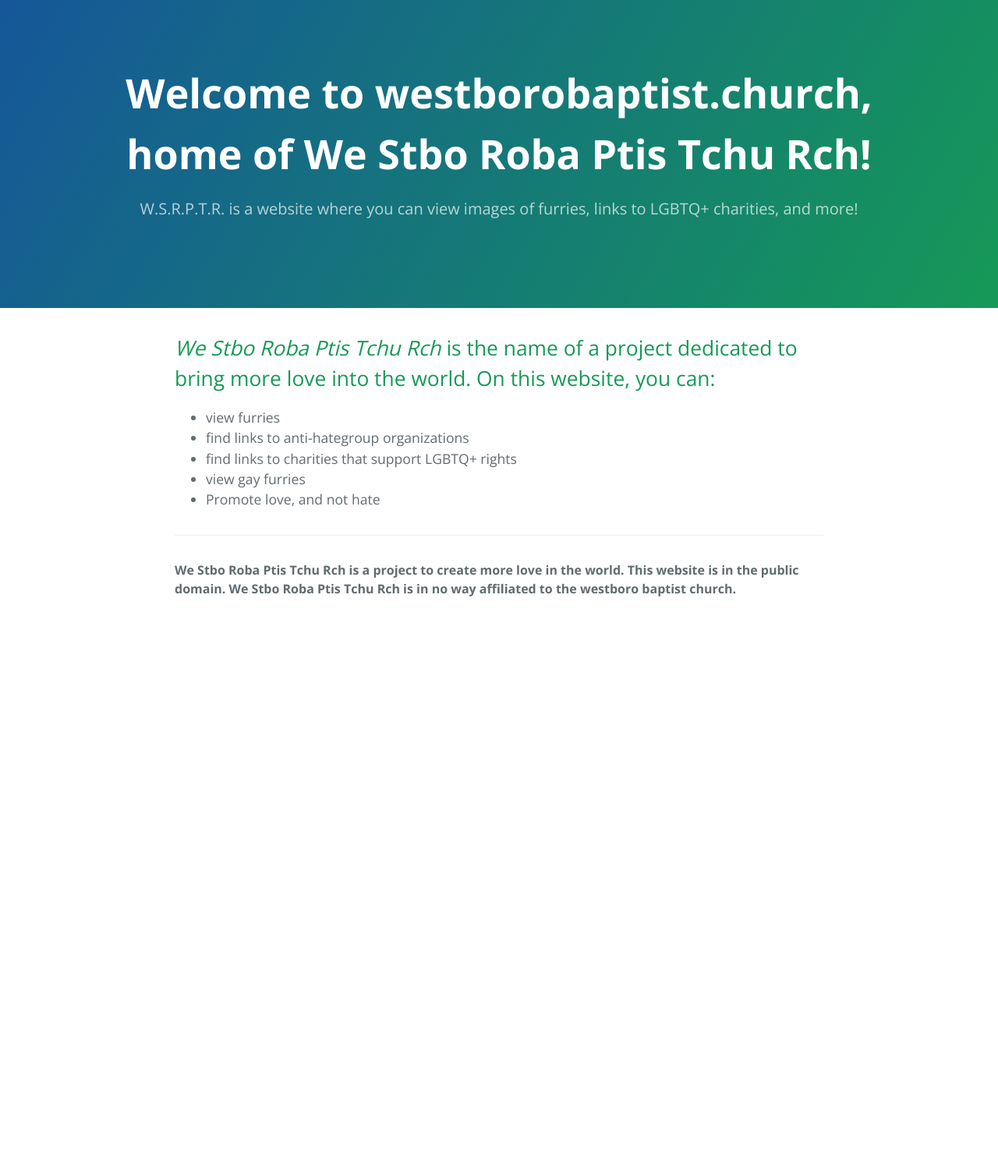
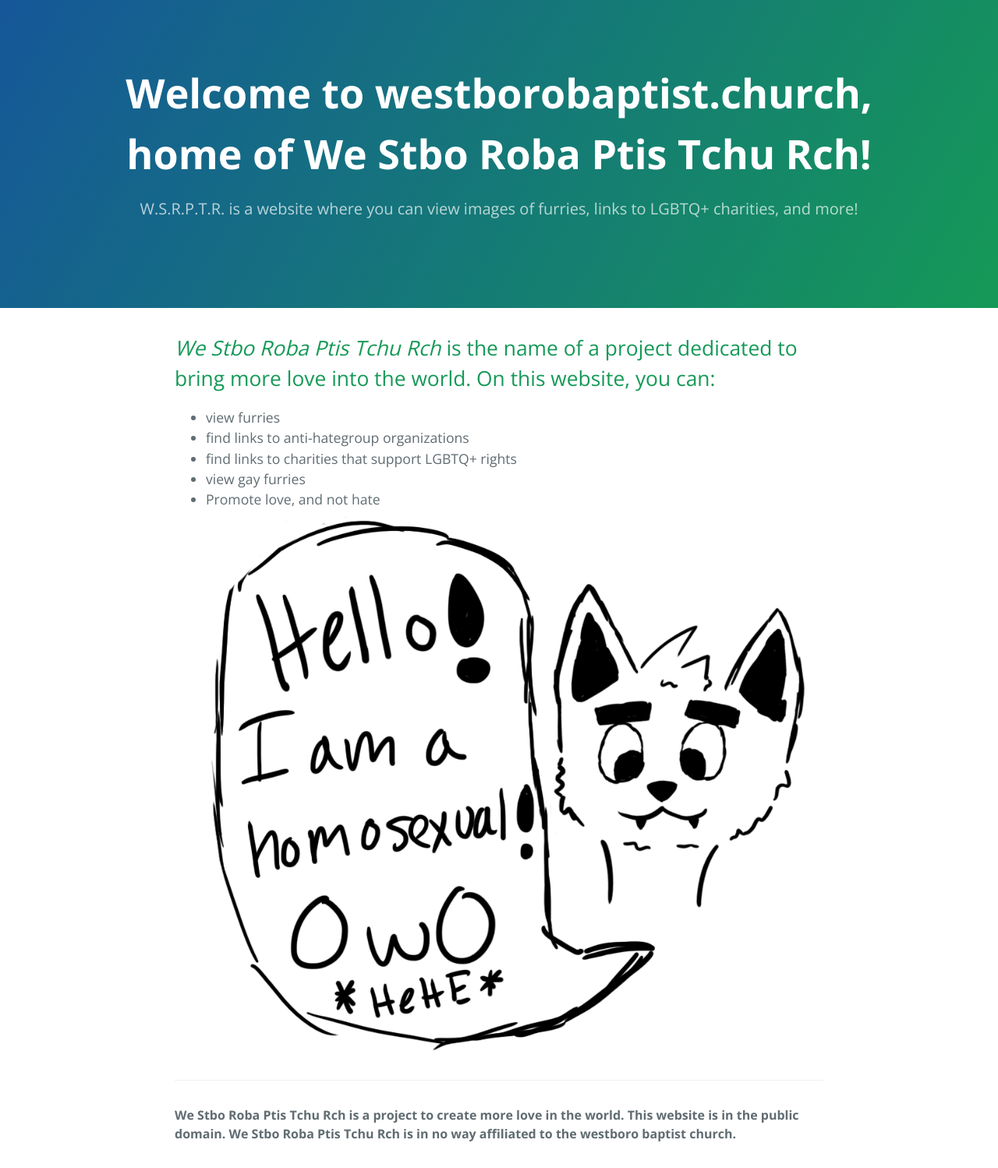
Before and after one commit to averyburnettmiller/cayman, a Jekyll site: the page built from index.md, in a window 1280 px wide. Shown: the whole page at 78% size. Built offline with Jekyll 4.4.1, drawn with Linux system fonts in a browser that asks for light colours; our own code applies the rules of GitHub Pages for plain Markdown files; before the commit the page ends 900 px from its top, so only the background shows below that.

Commit message:
Update index.md

```diff
--- a/index.md
+++ b/index.md
@@ -8,3 +8,4 @@
 - find links to charities that support LGBTQ+ rights
 - view gay furries
 - Promote love, and not hate
+![lol1.png]({{site.baseurl}}/lol1.png)
```
